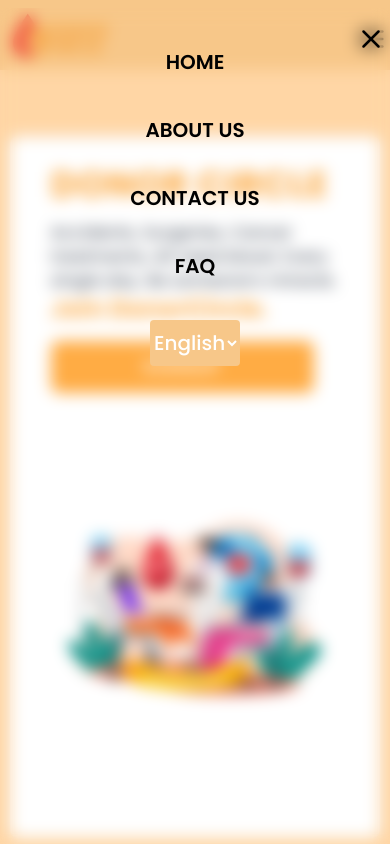
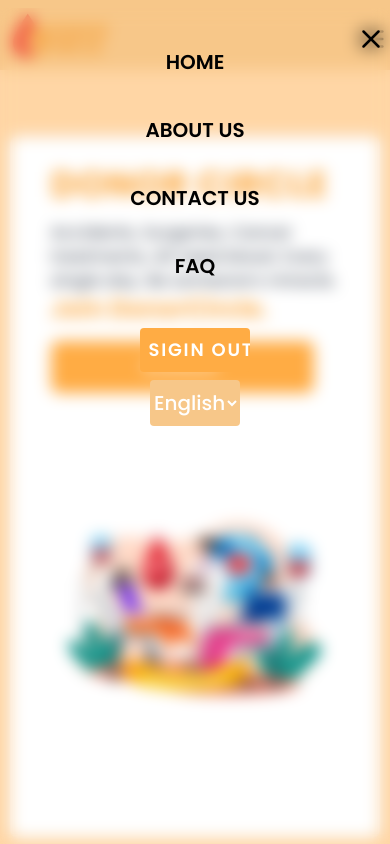
Before and after one commit to TanmayVidhate/DonorCircle_2, a React (Vite) app in the folder client/: page / in a window 390 px wide. Both pictures are taken after a click on the icon 371 px from the left and 39 px from the top of the page. Shown: the top 844 px of the page. Built offline with nearby package versions, Linux system fonts and the light colour scheme.

Commit message:
add button

```diff
--- a/client/src/Components/Navbar.jsx
+++ b/client/src/Components/Navbar.jsx
@@ -84,6 +84,15 @@ function Navbar() {
                                         })
                                     }
                                     <div className="w-[100%] m-auto text-center">
+                                        <Button
+                                            type="button"
+                                            name="Sigin out"
+                                            onClick={()=>handleSiginOut()}
+                                            className="w-[28%] m-2 rounded "
+                                            />
+                                    </div>
+
+                                    <div className="w-[100%] m-auto text-center">
                                     <Translate  />
                                     </div>
                                 </div>
```
